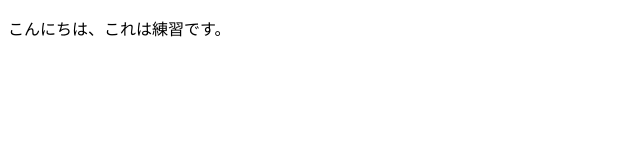
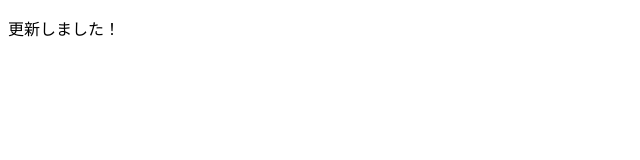
Before and after one commit to SugawaraTsukasa/SugawaraTsukasa.github.io, a plain HTML site: page Test.html in a window 1280 px wide. Shown: the whole page, without its empty margins (0-640 px from the left). Drawn offline with Linux system fonts and the light colour scheme.

Commit message:
更新しました

```diff
--- a/Test.html
+++ b/Test.html
@@ -5,7 +5,8 @@
   <title>Title</title>
 </head>
 <body>
-<p>こんにちは、これは練習です。</p>
+<p>更新しました！
+</p>
 
 </body>
 </html>
```
